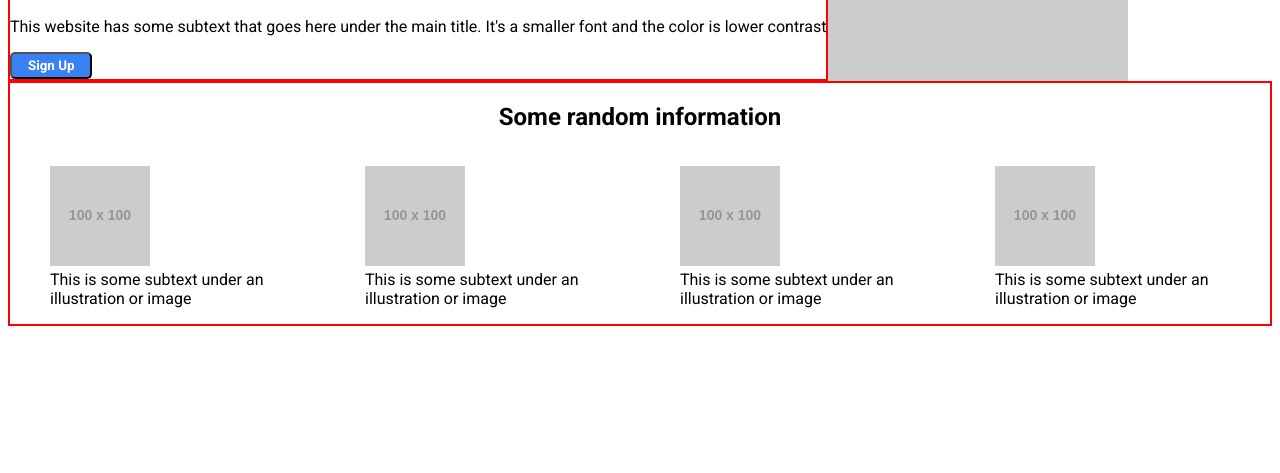
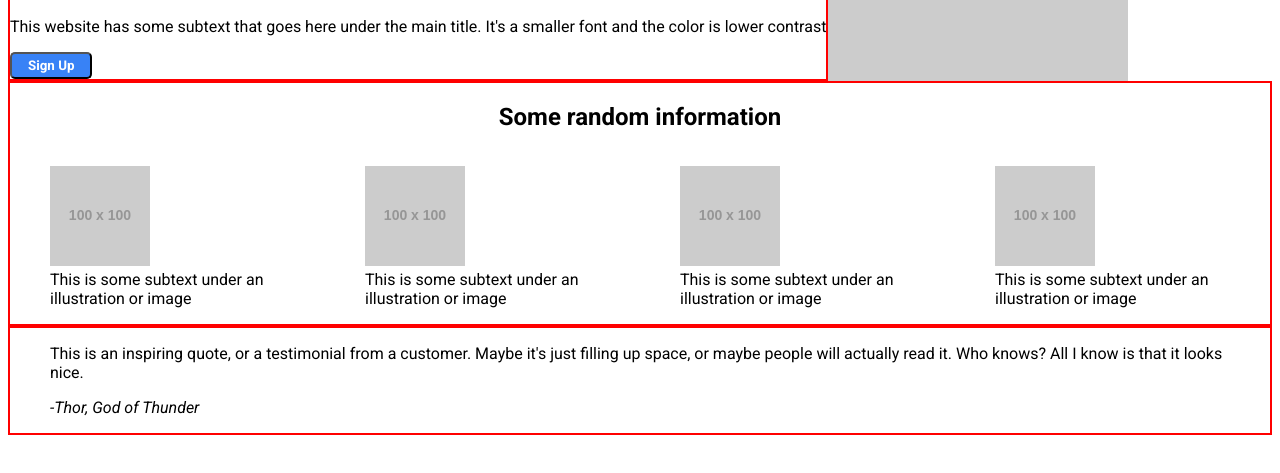
Before and after one commit to GabeLealCodes/landingpage, a plain HTML site: page index.html in a window 1280 px wide. Shown: the part 177-650 px from the top of the page. Drawn offline with Linux system fonts and the light colour scheme; placeholder pictures from the web are drawn by us.

Commit message:
Add quote section

```diff
--- a/index.html
+++ b/index.html
@@ -61,7 +61,12 @@
         </figcaption>
       </figure>
     </div>
-
+  </section>
+  <section class="quote">
+    <blockquote>
+      <p>This is an inspiring quote, or a testimonial from a customer. Maybe it's just filling up space, or maybe people will actually read it. Who knows? All I know is that it looks nice.</p>
+      <cite>-Thor, God of Thunder</cite>
+    </blockquote>
   </section>
 </body>
 </html>
```
